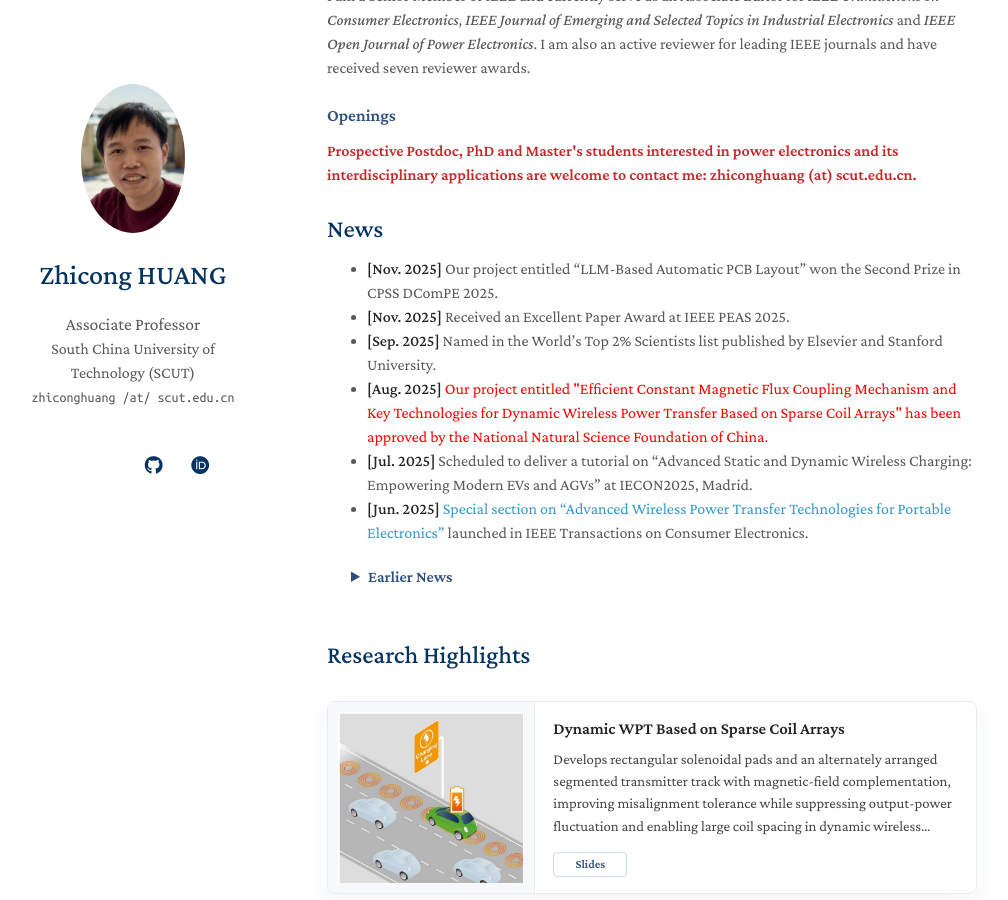
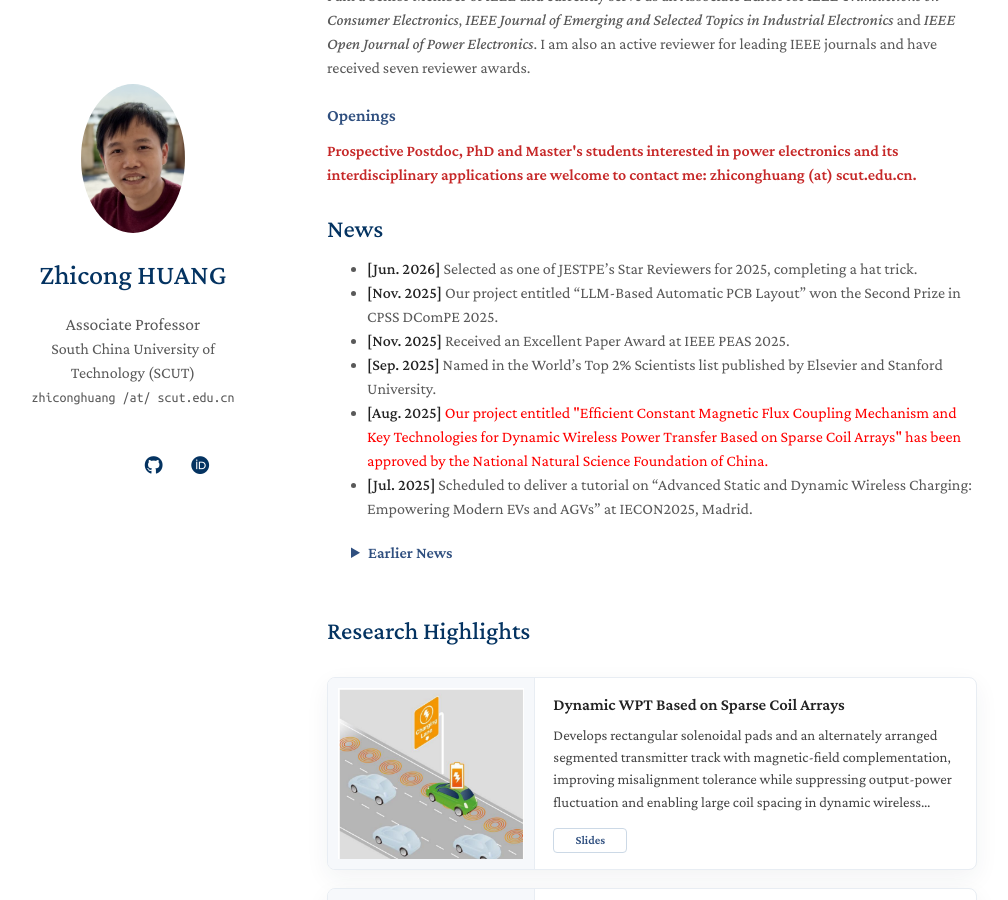
Before and after one commit to forwardhuang/forwardhuang.github.io, a Jekyll site: the page built from index.md, in a window 1280 px wide and 900 px high, scrolled down 429 px. Shown: the whole window, without its empty margins (143-1151 px from the left). Built offline with Jekyll 4.4.1, drawn with Linux system fonts in a browser that asks for light colours; a style sheet for code colours, icons or effects is not loaded; our own code applies the rules of GitHub Pages for plain Markdown files.

Commit message:
Add 2025 JESTPE Star Reviewer news

```diff
--- a/index.md
+++ b/index.md
@@ -20,16 +20,17 @@
 
 <h2 id="news" class="section-title news-section-title">News</h2>
 
+- **[Jun. 2026]** Selected as one of JESTPE's Star Reviewers for 2025, completing a hat trick.
 - **[Nov. 2025]** Our project entitled "LLM-Based Automatic PCB Layout" won the Second Prize in CPSS DComPE 2025.
 - **[Nov. 2025]** Received an Excellent Paper Award at IEEE PEAS 2025.
 - **[Sep. 2025]** Named in the World's Top 2% Scientists list published by Elsevier and Stanford University.
 - **[Aug. 2025]**  <font color=red>Our project entitled "Efficient Constant Magnetic Flux Coupling Mechanism and Key Technologies for Dynamic Wireless Power Transfer Based on Sparse Coil Arrays" has been approved by the National Natural Science Foundation of China.</font>
 - **[Jul. 2025]** Scheduled to deliver a tutorial on "Advanced Static and Dynamic Wireless Charging: Empowering Modern EVs and AGVs" at IECON2025, Madrid.
-- **[Jun. 2025]** [Special section on "Advanced Wireless Power Transfer Technologies for Portable Electronics"](https://ctsoc.ieee.org/images/TCE_FILES/Approved_CFP/June_2025/TCE_SS_CFP_Advanced_Wireless_Power_Transfer_Technologies_for_Portable_Electronics-online.pdf) launched in IEEE Transactions on Consumer Electronics.
 
 <details class="earlier-news">
   <summary>Earlier News</summary>
   <ul>
+    <li><strong>[Jun. 2025]</strong> <a href="https://ctsoc.ieee.org/images/TCE_FILES/Approved_CFP/June_2025/TCE_SS_CFP_Advanced_Wireless_Power_Transfer_Technologies_for_Portable_Electronics-online.pdf" target="_blank" rel="noopener">Special section on "Advanced Wireless Power Transfer Technologies for Portable Electronics"</a> launched in <em>IEEE Transactions on Consumer Electronics</em>.</li>
     <li><strong>[Jun. 2025]</strong> Awarded Second Prize in the Student Design Competition at WPTCE2025, Rome.</li>
   </ul>
 </details>
```
